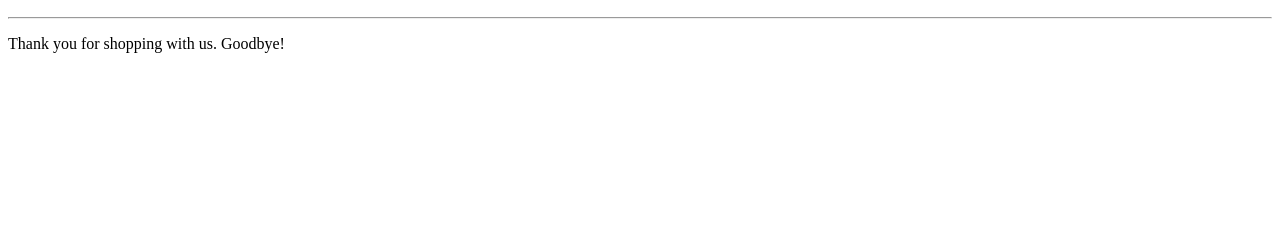
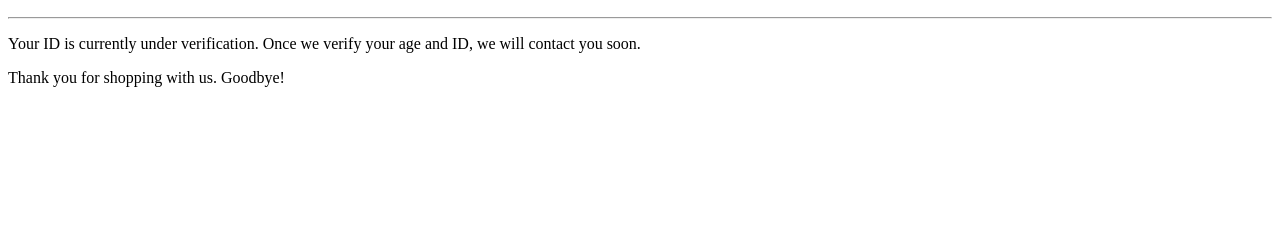
Before and after one commit to Code-Institute-Submissions/Project-The-Liquor-Store, a Flask app: template templates/order_confirmation.html in a window 1280 px wide. Shown: the part 473-713 px from the top of the page. Run offline with Flask 3, Linux system fonts and the light colour scheme; the template is opened without the code that fills it, so the values that code supplies are empty.

Commit message:
added the ID verification message

```diff
--- a/templates/order_confirmation.html
+++ b/templates/order_confirmation.html
@@ -18,6 +18,7 @@
     <p>Quantity: {{ quantity }}</p>
     <p>Total: ${{ total }}</p>
     <hr>
+    <p>Your ID is currently under verification. Once we verify your age and ID, we will contact you soon.</p>
     <p>Thank you for shopping with us. Goodbye!</p>
 </body>
 </html>
```
